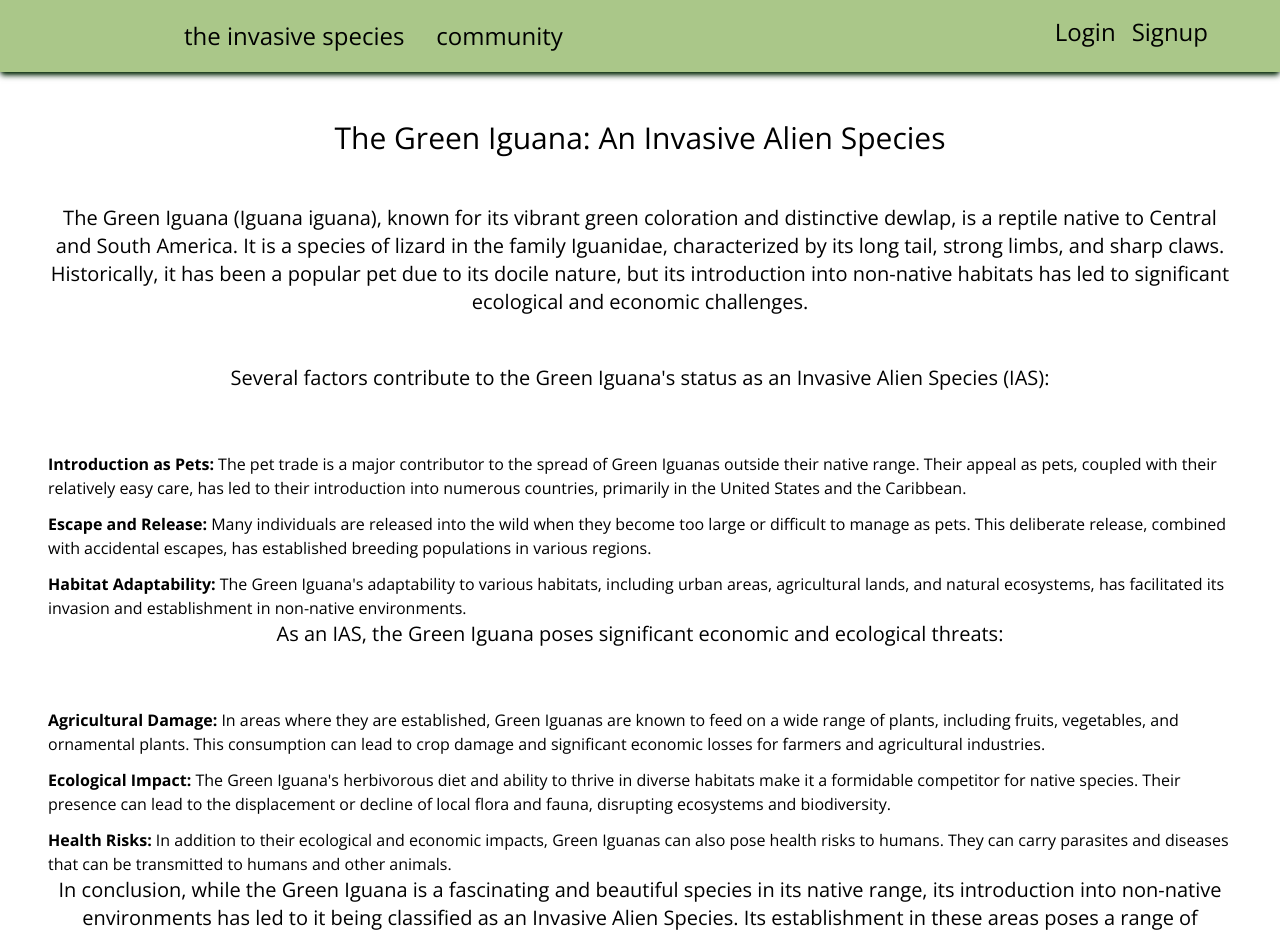
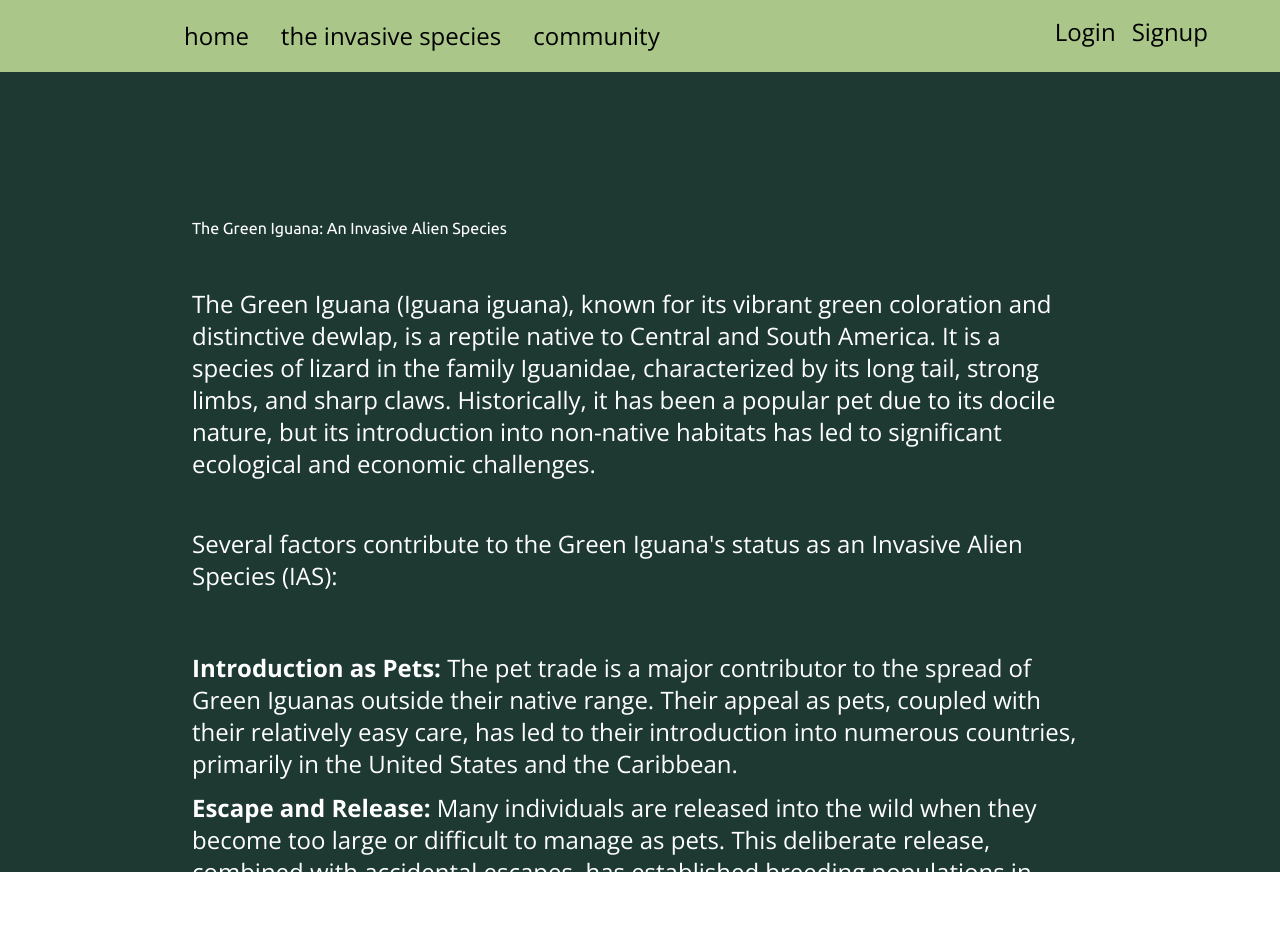
Before and after one commit to Ed-TheVisionMaker/green-ig-ias-network, a Next.js app: page /invasive in a window 1280 px wide. Shown: the top 935 px of the page. Built offline with nearby package versions, Linux system fonts and the light colour scheme; a web font is replaced by a local one.

Commit message:
some styling of pages. global styles not working

```diff
--- a/app/invasive/page.tsx
+++ b/app/invasive/page.tsx
@@ -1,24 +1,76 @@
 import React, { FC } from 'react';
 
 const Invasive: FC = () => (
-  <div className='flex flex-col m-12 text-center'>
-    <h1 className='text-3xl mb-12'>The Green Iguana: An Invasive Alien Species</h1>
-    <p className='text-xl mb-12'>
-      The Green Iguana (Iguana iguana), known for its vibrant green coloration and distinctive dewlap, is a reptile native to Central and South America. It is a species of lizard in the family Iguanidae, characterized by its long tail, strong limbs, and sharp claws. Historically, it has been a popular pet due to its docile nature, but its introduction into non-native habitats has led to significant ecological and economic challenges.
+  <div className='flex flex-col text-left justify-start text-whiteText pt-36 px-48 h-screen bg-primaryGreen'>
+    <h1 className='font-ubuntu mb-12'>
+      The Green Iguana: An Invasive Alien Species
+    </h1>
+    <p className='mb-12'>
+      The Green Iguana (Iguana iguana), known for its vibrant green coloration
+      and distinctive dewlap, is a reptile native to Central and South America.
+      It is a species of lizard in the family Iguanidae, characterized by its
+      long tail, strong limbs, and sharp claws. Historically, it has been a
+      popular pet due to its docile nature, but its introduction into non-native
+      habitats has led to significant ecological and economic challenges.
     </p>
-    <p className='text-xl mb-12'>Several factors contribute to the Green Iguana&apos;s status as an Invasive Alien Species (IAS):</p>
+    <p className='mb-12'>
+      Several factors contribute to the Green Iguana&apos;s status as an
+      Invasive Alien Species (IAS):
+    </p>
     <ul className='flex flex-col text-left'>
-      <li className='mt-3'><strong>Introduction as Pets: </strong>The pet trade is a major contributor to the spread of Green Iguanas outside their native range. Their appeal as pets, coupled with their relatively easy care, has led to their introduction into numerous countries, primarily in the United States and the Caribbean.</li>
-      <li className='mt-3'><strong>Escape and Release: </strong>Many individuals are released into the wild when they become too large or difficult to manage as pets. This deliberate release, combined with accidental escapes, has established breeding populations in various regions.</li>
-      <li className='mt-3'><strong>Habitat Adaptability: </strong>The Green Iguana&apos;s adaptability to various habitats, including urban areas, agricultural lands, and natural ecosystems, has facilitated its invasion and establishment in non-native environments.</li>
+      <li className='mt-3'>
+        <strong>Introduction as Pets: </strong>The pet trade is a major
+        contributor to the spread of Green Iguanas outside their native range.
+        Their appeal as pets, coupled with their relatively easy care, has led
+        to their introduction into numerous countries, primarily in the United
+        States and the Caribbean.
+      </li>
+      <li className='mt-3'>
+        <strong>Escape and Release: </strong>Many individuals are released into
+        the wild when they become too large or difficult to manage as pets. This
+        deliberate release, combined with accidental escapes, has established
+        breeding populations in various regions.
+      </li>
+      <li className='mt-3'>
+        <strong>Habitat Adaptability: </strong>The Green Iguana&apos;s
+        adaptability to various habitats, including urban areas, agricultural
+        lands, and natural ecosystems, has facilitated its invasion and
+        establishment in non-native environments.
+      </li>
     </ul>
-    <p className='text-xl mb-12'>As an IAS, the Green Iguana poses significant economic and ecological threats:</p>
+    <p className='mb-12'>
+      As an IAS, the Green Iguana poses significant economic and ecological
+      threats:
+    </p>
     <ul className='flex flex-col text-left'>
-      <li className='mt-3'><strong>Agricultural Damage: </strong>In areas where they are established, Green Iguanas are known to feed on a wide range of plants, including fruits, vegetables, and ornamental plants. This consumption can lead to crop damage and significant economic losses for farmers and agricultural industries.</li>
-      <li className='mt-3'><strong>Ecological Impact: </strong>The Green Iguana&apos;s herbivorous diet and ability to thrive in diverse habitats make it a formidable competitor for native species. Their presence can lead to the displacement or decline of local flora and fauna, disrupting ecosystems and biodiversity.</li>
-      <li className='mt-3'><strong>Health Risks: </strong>In addition to their ecological and economic impacts, Green Iguanas can also pose health risks to humans. They can carry parasites and diseases that can be transmitted to humans and other animals.</li>
+      <li className='mt-3'>
+        <strong>Agricultural Damage: </strong>In areas where they are
+        established, Green Iguanas are known to feed on a wide range of plants,
+        including fruits, vegetables, and ornamental plants. This consumption
+        can lead to crop damage and significant economic losses for farmers and
+        agricultural industries.
+      </li>
+      <li className='mt-3'>
+        <strong>Ecological Impact: </strong>The Green Iguana&apos;s herbivorous
+        diet and ability to thrive in diverse habitats make it a formidable
+        competitor for native species. Their presence can lead to the
+        displacement or decline of local flora and fauna, disrupting ecosystems
+        and biodiversity.
+      </li>
+      <li className='mt-3'>
+        <strong>Health Risks: </strong>In addition to their ecological and
+        economic impacts, Green Iguanas can also pose health risks to humans.
+        They can carry parasites and diseases that can be transmitted to humans
+        and other animals.
+      </li>
     </ul>
-    <p className='text-xl mb-12'>In conclusion, while the Green Iguana is a fascinating and beautiful species in its native range, its introduction into non-native environments has led to it being classified as an Invasive Alien Species. Its establishment in these areas poses a range of economic, ecological, and health challenges that require careful management and control measures.</p>
+    <p className='mb-12'>
+      In conclusion, while the Green Iguana is a fascinating and beautiful
+      species in its native range, its introduction into non-native environments
+      has led to it being classified as an Invasive Alien Species. Its
+      establishment in these areas poses a range of economic, ecological, and
+      health challenges that require careful management and control measures.
+    </p>
   </div>
 );
 
--- a/app/layout.tsx
+++ b/app/layout.tsx
@@ -1,8 +1,7 @@
 import type { Metadata } from 'next';
 import Navbar from '@/components/Navbar';
 import { openSans, ubuntu } from '@/utils/fonts';
-import './/../styles/globals.css';
-
+import '../styles/globals.css';
 
 export const metadata: Metadata = {
   title: 'IAS-Green Iguana Network',
--- a/app/page.tsx
+++ b/app/page.tsx
@@ -5,7 +5,7 @@ import React, { FC } from 'react';
 const Home: FC = () => {
   return (
       <div className='flex flex-col text-left justify-start text-whiteText pt-36 pl-48 h-screen bg-primaryGreen'>
-        <h1 className=' font-bold font-ubuntu text-6xl'>
+        <h1 className='font-ubuntu text-6xl'>
           Welcome to the<br />IAS Green Iguana Network
         </h1>
         <p className='text-2xl mt-16'>
--- a/components/Navbar.tsx
+++ b/components/Navbar.tsx
@@ -10,6 +10,12 @@ const Navbar: FC = () => {
   return (
     <header className='bg-lightGreen shadow-md shadow-blackText flex justify-between py-4 pl-44'>
       <div className='flex space-x-4'>
+      <Link
+          className=' text-2xl border-transparent py-1 px-2 rounded-xl'
+          href='/'
+        >
+          home
+        </Link>
         <Link
           className=' text-2xl border-transparent py-1 px-2 rounded-xl'
           href='/invasive'
--- a/styles/globals.css
+++ b/styles/globals.css
@@ -11,5 +11,17 @@ button {
 }
 
 body {
-  @apply font-open-sans
+  @apply font-open-sans;
 }
+
+p {
+  @apply text-2xl;
+}
+
+li {
+  @apply text-2xl;
+}
+
+h1 h2 h3 h4 h5 h6 {
+  @apply font-ubuntu font-bold bg-lightYellow;
+}
```
